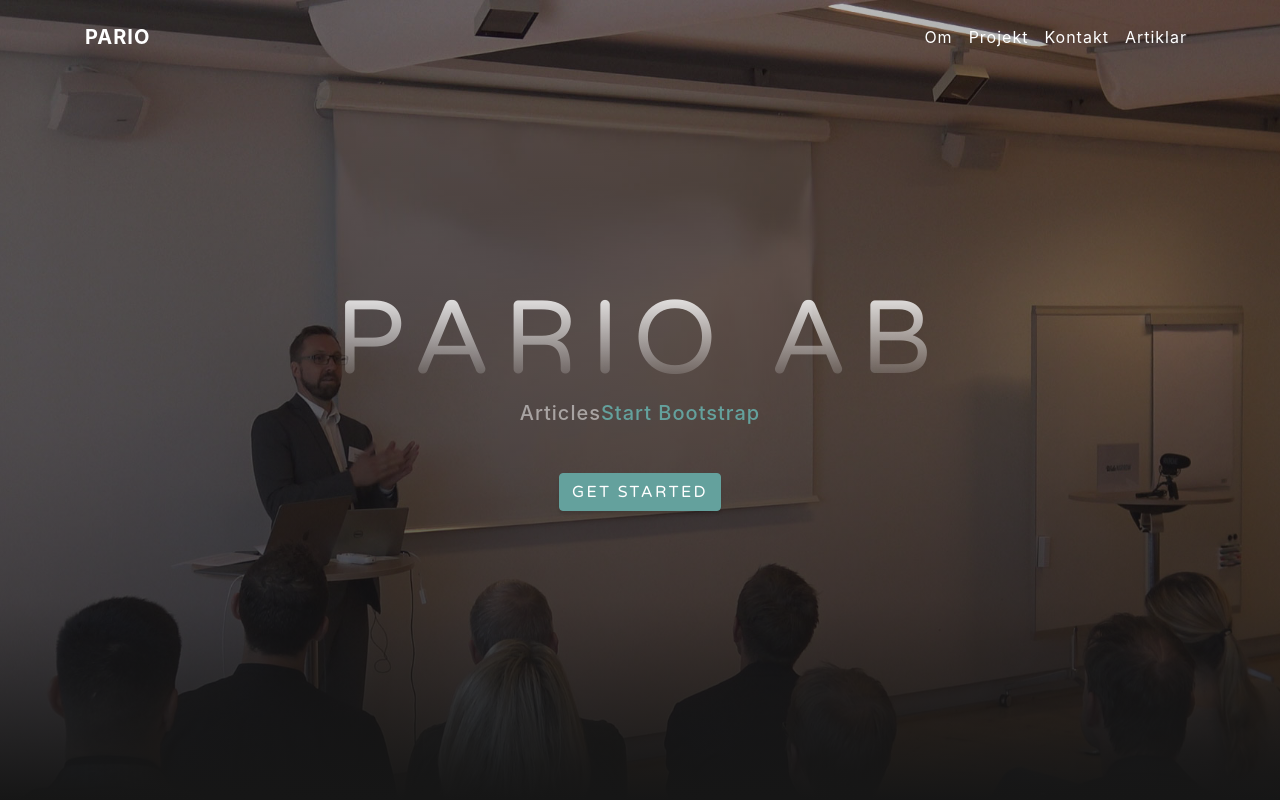
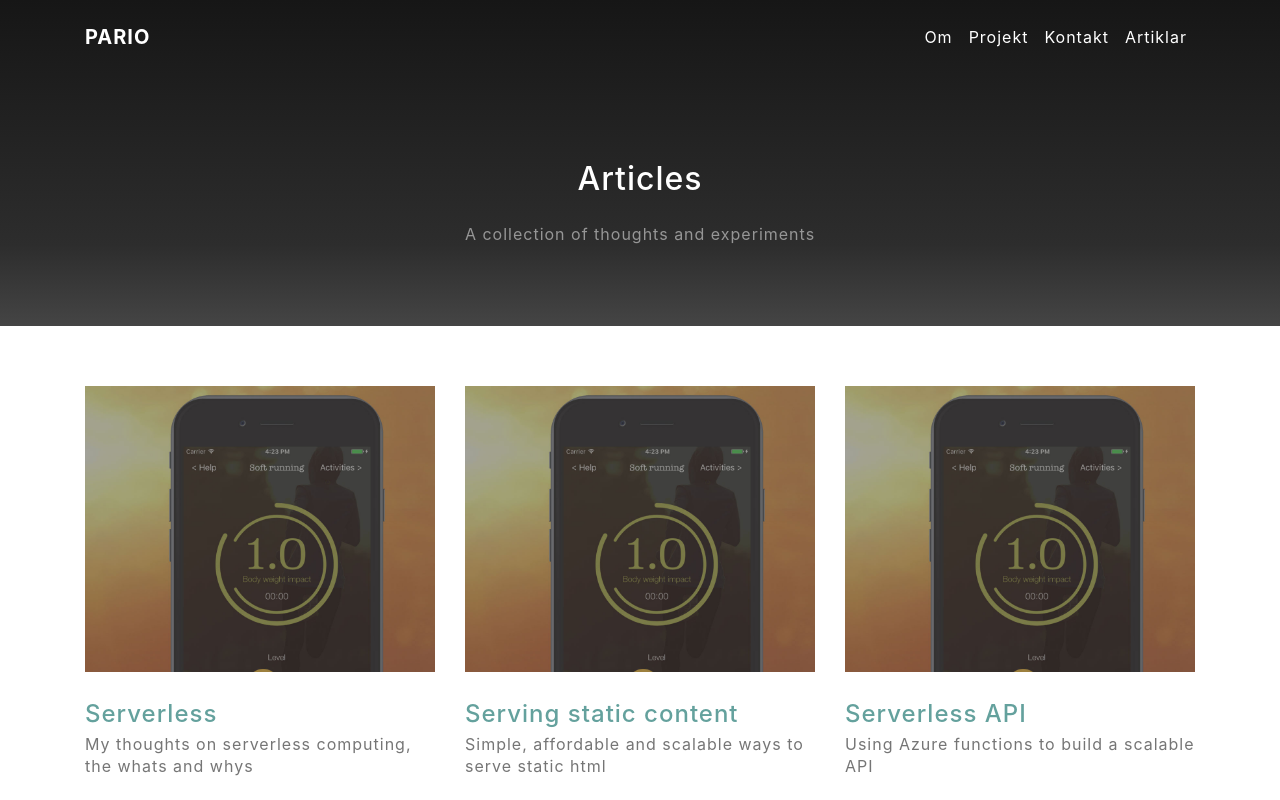
Before and after one commit to superawe/pariohomepage, a React (Create React App) app: page /articles in a window 1280 px wide. Shown: the top 800 px of the page. Built offline with nearby package versions, Linux system fonts and the light colour scheme.

Commit message:
started with articles page

```diff
--- /dev/null
+++ b/src/components/ArticleBox.js
@@ -0,0 +1,50 @@
+import React from "react";
+import { NavLink } from "react-router-dom";
+
+const ArticleBox = props => {
+  /*
+    const [ref, inView, entry] = useInView({
+    threshold: 0,
+    triggerOnce: true
+  });
+  */
+
+  return (
+    <div className="col-lg-4 col-md-6 mb-30px card-group">
+      <div className="card h-100 border-0">
+        <NavLink
+          to={{
+            pathname: "/articles/" + props.articleid
+          }}
+        >
+          <img
+            className="img-fluid mb-2"
+            src="assets/img/softrunning.jpg"
+            alt=""
+          ></img>
+        </NavLink>
+        <div className="card-body pl-0 pr-0">
+          <NavLink
+            to={{
+              pathname: "/articles/" + props.articleid
+            }}
+            className="articlehead mb1"
+          >
+            <h2 className="mb-1 articlehead">{props.headline}</h2>
+          </NavLink>
+          <h4 className="card-text articletext mb-4">{props.abstract}</h4>
+          <NavLink
+            to={{
+              pathname: "/articles/" + props.articleid
+            }}
+            className="post-read-more"
+          >
+            Read more...
+          </NavLink>
+        </div>
+      </div>
+    </div>
+  );
+};
+
+export default ArticleBox;
--- a/src/pages/articles/index.js
+++ b/src/pages/articles/index.js
@@ -1,6 +1,7 @@
 import React, { Component } from "react";
 import Header from "../../components/Header";
 import Section from "../../components/Section";
+import ArticleBox from "../../components/ArticleBox";
 
 class StartPage extends Component {
   componentDidMount(prevProps) {
@@ -14,25 +15,8 @@ class StartPage extends Component {
   render() {
     return (
       <div id="home">
-        <Header
-          title="Pario AB"
-          text={
-            <span>
-              Articles
-              <a
-                href="https://startbootstrap.com/"
-                rel="noopener noreferrer"
-                target="_blank"
-              >
-                Start Bootstrap
-              </a>
-            </span>
-          }
-          buttonLabel="Get Started"
-        ></Header>
-
         <Section
-          name="about"
+          name="articles"
           classList="text-center"
           html={
             <div className="container">
@@ -40,15 +24,34 @@ class StartPage extends Component {
                 <div className="col-lg-8 mx-auto">
                   <h2 className="text-white mb-4">Articles</h2>
                   <p className="text-white-50">
-                    Articles . The theme is open source, and you can use it for
-                    any purpose, personal or commercial.
+                    A collection of thoughts and experiments
                   </p>
                 </div>
               </div>
-              <img src="assets/img/ipad.png" className="img-fluid" alt=""></img>
             </div>
           }
         ></Section>
+        <section id="articlelist" name="articlelist" className="articlelist">
+          <div className="container">
+            <div className="row mb-4 mb-lg-5 articlebox">
+              <ArticleBox
+                headline="Serverless"
+                abstract="My thoughts on serverless computing, the whats and whys"
+                articleid="serverless"
+              ></ArticleBox>
+              <ArticleBox
+                headline="Serving static content"
+                abstract="Simple, affordable and scalable ways to serve static html"
+                articleid="staticcontent"
+              ></ArticleBox>
+              <ArticleBox
+                headline="Serverless API"
+                abstract="Using Azure functions to build a scalable API"
+                articleid="serverlessapi"
+              ></ArticleBox>
+            </div>
+          </div>
+        </section>
 
         <footer className="bg-black small text-center text-white-50">
           <div className="container">Copyright &copy; Your Website 2019</div>
--- /dev/null
+++ b/src/scss/_articles.scss
@@ -0,0 +1,32 @@
+.articles-section {
+  padding-top: 10rem;
+  background: linear-gradient(
+    to bottom,
+    $black 0%,
+    #{fade-out($black, 0.1)} 75%,
+    #{fade-out($black, 0.2)} 100%
+  );
+  p {
+    margin-bottom: 5rem;
+  }
+}
+
+.articlebox {
+  //background-color: red;
+}
+.articlehead {
+  //background-color: blue !important;
+  font-size: 24px;
+}
+.articletext {
+  //background-color: blue !important;
+  //font-size: 16px;
+  color: rgba(0, 0, 0, 0.54) !important;
+  font-size: 1rem;
+  line-height: 1.4;
+  font-weight: 400;
+}
+
+.articlelist {
+  margin-top: 60px;
+}
--- a/src/scss/grayscale.scss
+++ b/src/scss/grayscale.scss
@@ -7,6 +7,7 @@
 @import "projects.scss";
 @import "signup.scss";
 @import "contact.scss";
+@import "articles.scss";
 
 body {
   font-family: "Nunito";
```
